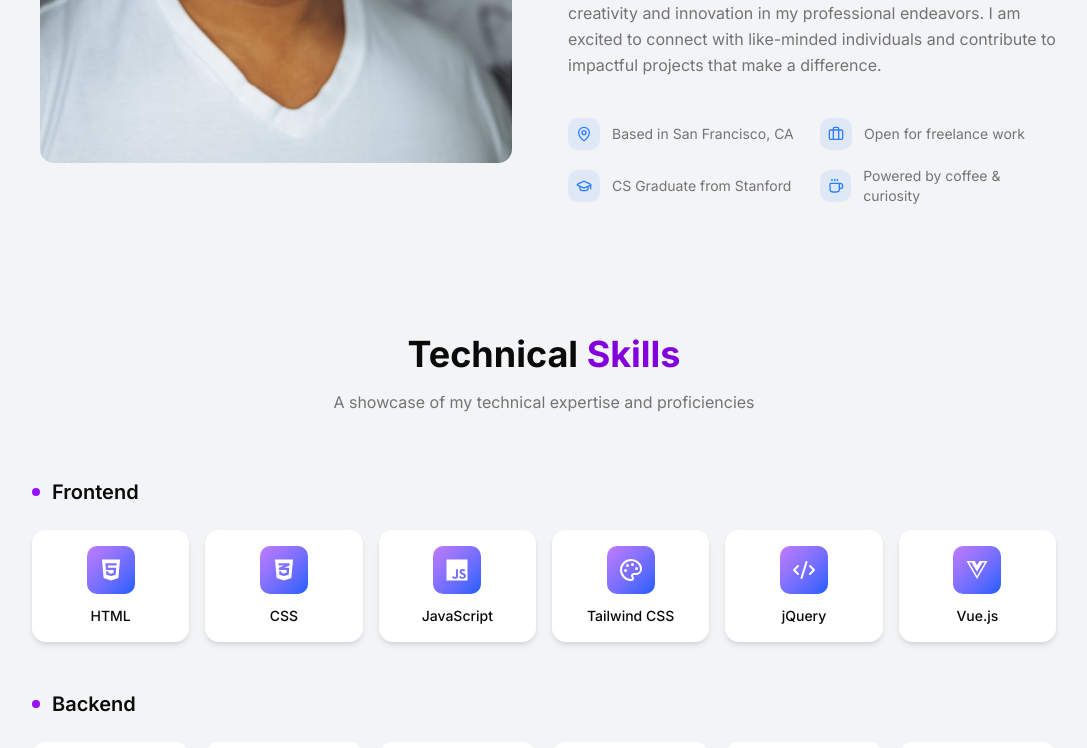
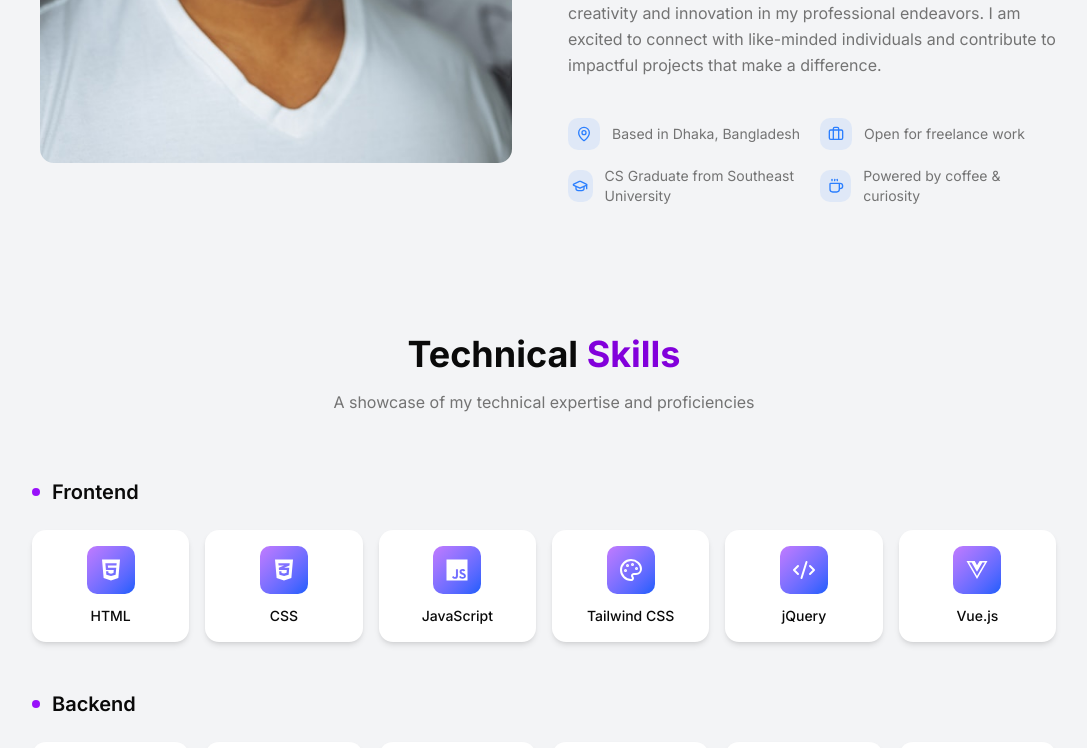
Before and after one commit to abdullah-al-jamil/personal-portfolio, a Next.js app: page / in a window 1280 px wide. Shown: the part 1360-2108 px from the top of the page, without its empty margins (96-1183 px from the left). Built offline with nearby package versions, Linux system fonts and the light colour scheme.

Commit message:
Fixed some contact info

```diff
--- a/data.ts
+++ b/data.ts
@@ -25,9 +25,9 @@ export const stats = [
 ];
 
 export const highlights = [
-  { icon: MapPin, text: "Based in San Francisco, CA" },
+  { icon: MapPin, text: "Based in Dhaka, Bangladesh" },
   { icon: Briefcase, text: "Open for freelance work" },
-  { icon: GraduationCap, text: "CS Graduate from Stanford" },
+  { icon: GraduationCap, text: "CS Graduate from Southeast University" },
   { icon: Coffee, text: "Powered by coffee & curiosity" },
 ];
 
@@ -70,8 +70,8 @@ export const contactInfo = [
   {
     icon: Mail,
     label: "Email",
-    value: "hello@johndoe.dev",
-    href: "mailto:hello@johndoe.dev",
+    value: "jamilahmed284@gmail.com",
+    href: "mailto:jamilahmed284@gmail.com",
   },
   {
     icon: Phone,
@@ -82,15 +82,15 @@ export const contactInfo = [
   {
     icon: MapPin,
     label: "Location",
-    value: "San Francisco, CA",
+    value: "Dhaka, Bangladesh",
     href: "#",
   },
 ];
 
 export const socialLinks = [
-  { icon: FaGithub, href: "https://github.com", label: "GitHub" },
-  { icon: FaLinkedinIn, href: "https://linkedin.com", label: "LinkedIn" },
-  { icon: FaTwitter, href: "https://twitter.com", label: "Twitter" },
+  { icon: FaGithub, href: "https://github.com/abdullah-al-jamil", label: "GitHub" },
+  { icon: FaLinkedinIn, href: "https://www.linkedin.com/in/abdullah-al-jamil", label: "LinkedIn" },
+  // { icon: FaTwitter, href: "https://twitter.com", label: "Twitter" },
 ];
 
 export const experiences = [
@@ -142,10 +142,10 @@ export const experiences = [
 ];
 
 export const footerSocialLinks = [
-  { icon: FaGithub, href: "https://github.com", label: "GitHub" },
-  { icon: FaLinkedin, href: "https://linkedin.com", label: "LinkedIn" },
-  { icon: FaTwitter, href: "https://twitter.com", label: "Twitter" },
-  { icon: Mail, href: "mailto:hello@example.com", label: "Email" },
+  { icon: FaGithub, href: "https://github.com/abdullah-al-jamil", label: "GitHub" },
+  { icon: FaLinkedinIn, href: "https://www.linkedin.com/in/abdullah-al-jamil", label: "LinkedIn" },
+  // { icon: FaTwitter, href: "https://twitter.com", label: "Twitter" },
+  { icon: Mail, href: "mailto:jamilahmed284@gmail.com", label: "Email" },
 ];
 
 export const projects = [
```
